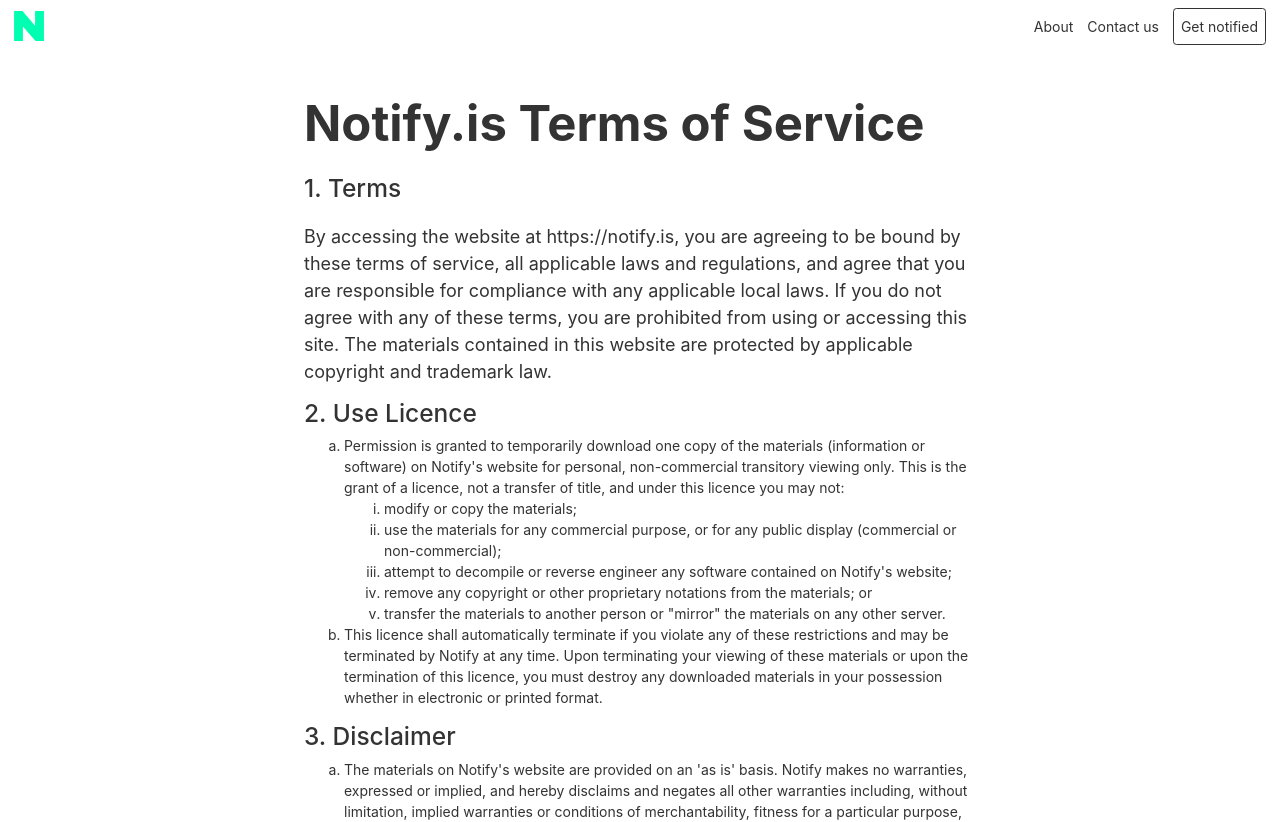
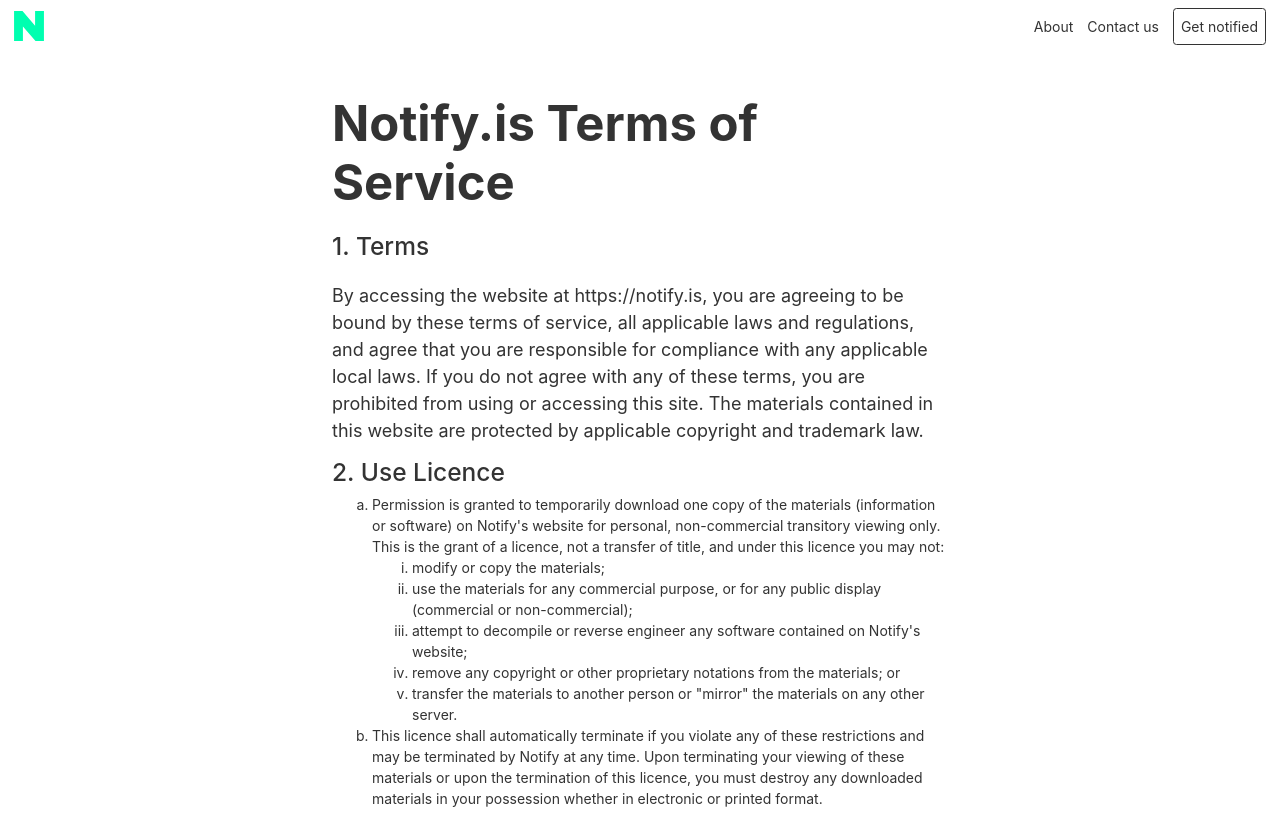
Before and after one commit to oliverproud/notify.is, a Next.js app: page /tos in a window 1280 px wide. Shown: the top 822 px of the page. Built offline with nearby package versions, Linux system fonts and the light colour scheme.

Commit message:
update margins and padding

```diff
--- a/components/introHeader.js
+++ b/components/introHeader.js
@@ -1,6 +1,6 @@
 export default function IntroHeader({ children }) {
   return (
-    <div className="intro-header px-3 py-3 pt-md-5 pb-md-5 mx-auto">
+    <div className="intro-header px-5 py-5 pt-md-5 pb-md-5 mx-auto">
       {children}
     </div>
   )
--- a/pages/index.js
+++ b/pages/index.js
@@ -6,7 +6,7 @@
   return (
     <Layout>
 
-      <div className="intro-header px-3 py-3 pt-md-5 pb-md-4 mx-auto text-center">
+      <div className="intro-header px-5 py-3 pt-5 pt-md-5 pb-md-4 mx-auto text-center">
         <h1 className="display-4">Notify.is</h1>
         <p>Get notified when your favourite username on Instagram becomes available.</p>
       </div>
```
